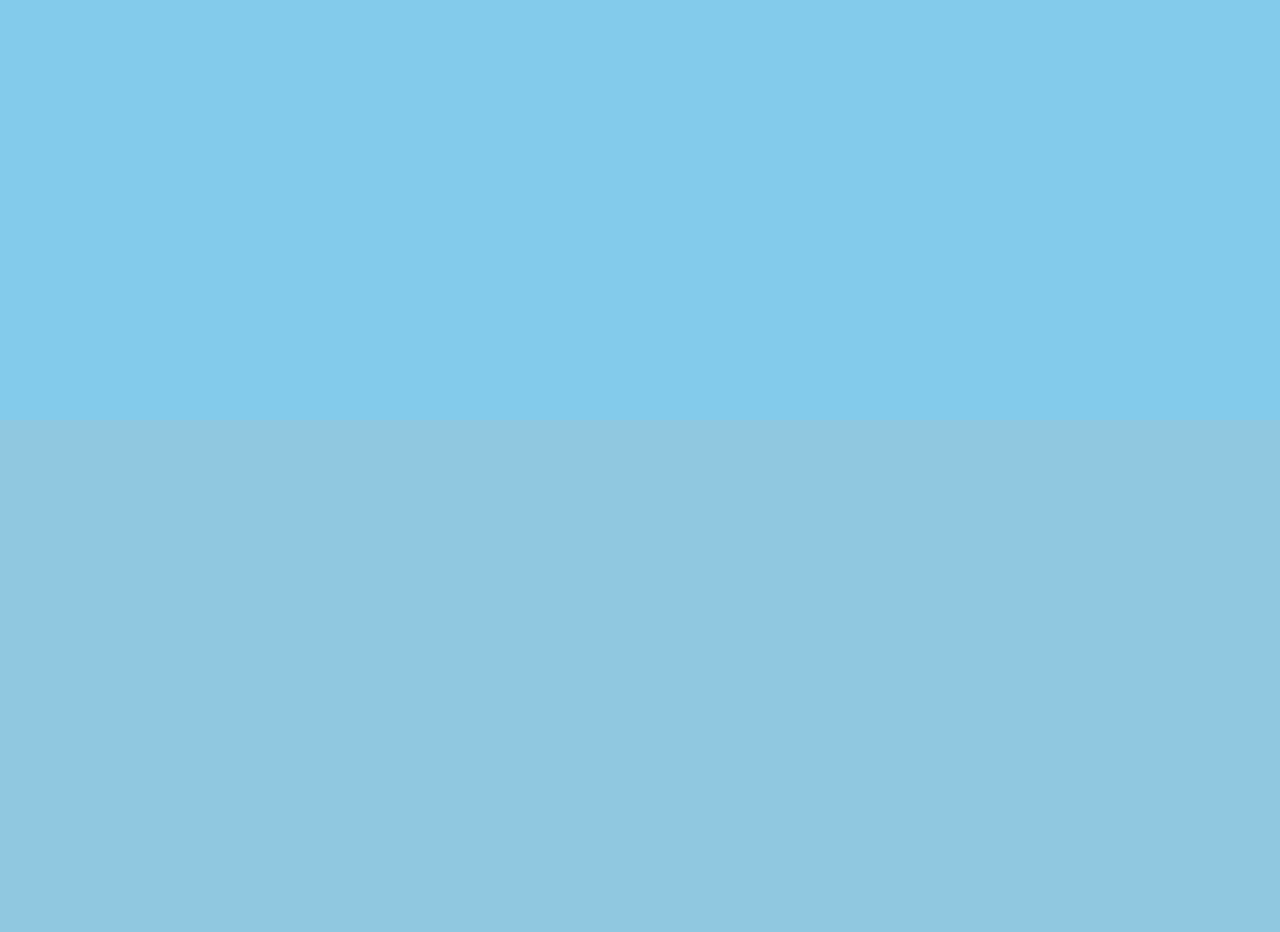
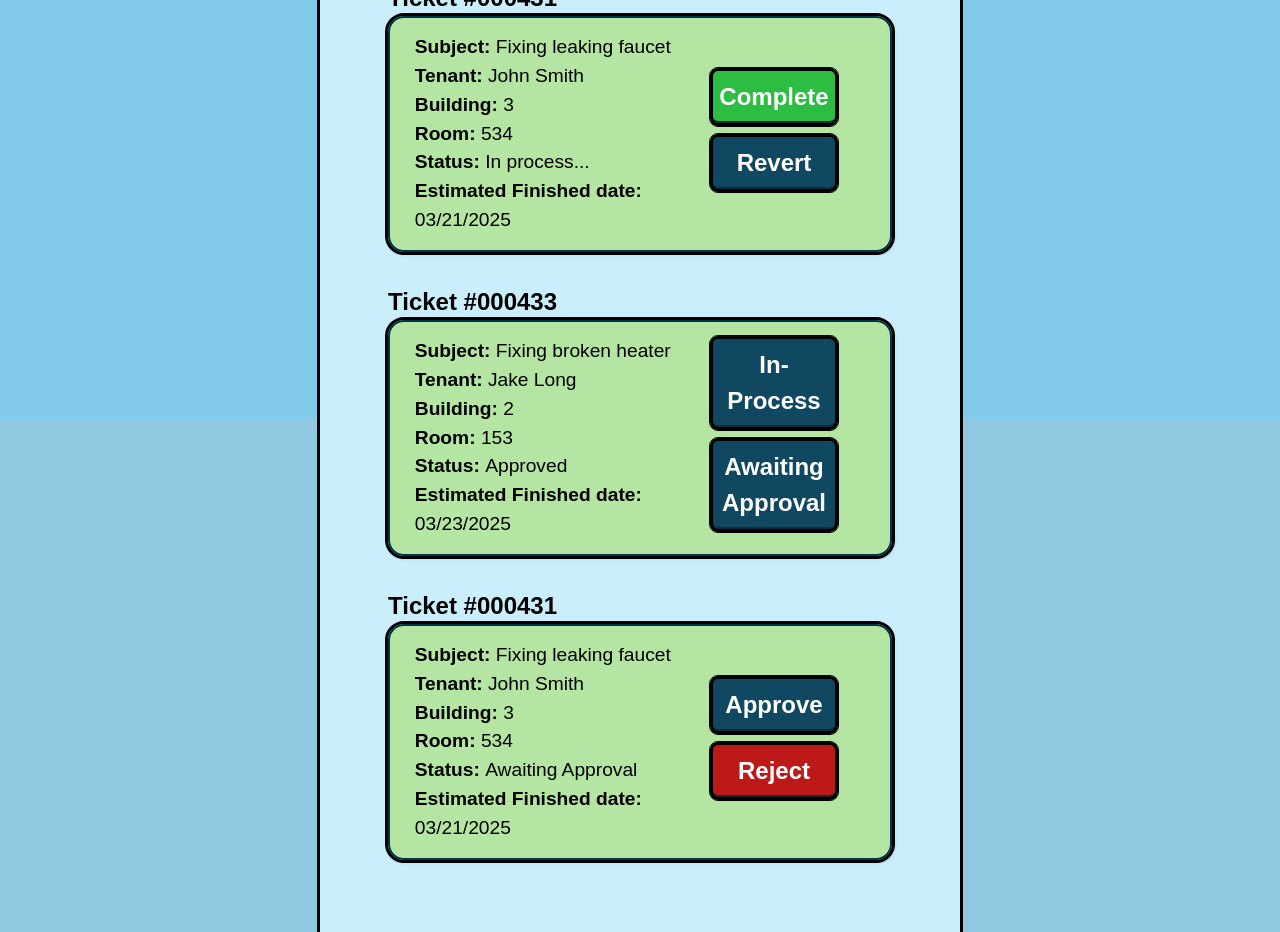
Before and after one commit to AsiaOsman06/AMS, a React (Create React App) app in the folder frontend/: page /ownerTickets in a window 1280 px wide. Shown: the part 380-1312 px from the top of the page. Before the commit the page ends 800 px from the top, so only its background shows below. Built offline with nearby package versions, Linux system fonts and the light colour scheme; no server answers.

Commit message:
Working on database connection for OwnerTicket page

```diff
--- a/frontend/src/App.jsx
+++ b/frontend/src/App.jsx
@@ -21,6 +21,7 @@ import Contact from "./components/Contact";
 import Rooms from "./components/Rooms";
 import Home from "./components/Home";
 import MaintenanceForm from "./components/MaintenanceForm";
+import OwnerTickets from "./components/OwnerTickets";
 
 import "./styles.css";
 
@@ -29,7 +30,7 @@ const App = () => {
   const [user, setUser] = useState({ name: "Othello" });
 
   // Change this to "guest", "tenant", or "owner" to preview the correct view
-  const [mode] = useState("tenant");
+  const [mode] = useState("owner");
 
   return (
     <Router>
@@ -56,6 +57,7 @@ const App = () => {
           <Route path="/contact" element={<Contact />} />
           <Route path="/rooms" element={<Rooms />} />
           <Route path="/maintenanceForm" element={<MaintenanceForm />} />
+          <Route path="/ownerTickets" element={<OwnerTickets />} />
         </Routes>
       </div>
     </Router>
--- a/frontend/src/components/OwnerTickets.css
+++ b/frontend/src/components/OwnerTickets.css
@@ -87,6 +87,7 @@ button {
     margin-bottom: .5rem;
     color: white;
     width: 8rem;
+    font-size: 1.5rem;
 
     outline-width: 1px;
     outline-color: black;
--- a/frontend/src/components/OwnerTickets.jsx
+++ b/frontend/src/components/OwnerTickets.jsx
@@ -53,15 +53,22 @@ const OwnerTickets = () => {
     fetchTickets();
   }, []);
 
-  const handleAction = (ticketId, action) => {
-    // Code to update ticket in database...
+  const updateTicket = async (ticketId, newStatus) => {
+    try {
+      const response = await axios.put(`http://localhost:5002/api/tickets/${ticketId}`, {
+        status: newStatus,
+      });
 
+      // Update local state with new status
+      setTickets((prevTickets) =>
+        prevTickets.map((ticket) =>
+          ticket.id === ticketId ? { ...ticket, status: newStatus } : ticket
+        )
+      );
+    } catch (error) {
+      console.error("Error updating ticket status:", error);
+    }
   };
-
-
-
-
-
 
   const renderButtons = (ticket) => {
     const status = ticket.status.toLowerCase();
@@ -69,8 +76,8 @@ const OwnerTickets = () => {
     if (status.includes("in process")) {
       return (
         <>
-            <button className="complete-button" onClick={() => handleAction(ticket.id, "Complete")}>Complete</button>
-            <button className="transition-button" onClick={() => handleAction(ticket.id, "Approved")}>Revert</button>
+            <button className="complete-button" onClick={() => updateTicket(ticket.id, "Complete")}>Complete</button>
+            <button className="transition-button" onClick={() => updateTicket(ticket.id, "Approved")}>Revert</button>
         </>
       );
     }
@@ -78,8 +85,8 @@ const OwnerTickets = () => {
     if (status.includes("awaiting approval")) {
       return (
         <>
-            <button className="transition-button" onClick={() => handleAction(ticket.id, "Approved")}>Approve</button>
-            <button className="reject-button" onClick={() => handleAction(ticket.id, "Reject")}>Reject</button>
+            <button className="transition-button" onClick={() => updateTicket(ticket.id, "Approved")}>Approve</button>
+            <button className="reject-button" onClick={() => updateTicket(ticket.id, "Reject")}>Reject</button>
         </>
       );
     }
@@ -87,8 +94,8 @@ const OwnerTickets = () => {
     if (status.includes("approved")) {
       return (
         <>
-          <button className="transition-button" onClick={() => handleAction(ticket.id, "In-Process")}>In-Process</button>
-          <button className="transition-button" onClick={() => handleAction(ticket.id, "Awaiting Approval")}>Awaiting Approval</button>
+          <button className="transition-button" onClick={() => updateTicket(ticket.id, "In-Process")}>In-Process</button>
+          <button className="transition-button" onClick={() => updateTicket(ticket.id, "Awaiting Approval")}>Awaiting Approval</button>
         </>
       );
     }
```
Also changed, not shown: 1 other file (tests, documents, lock files or other folders).
